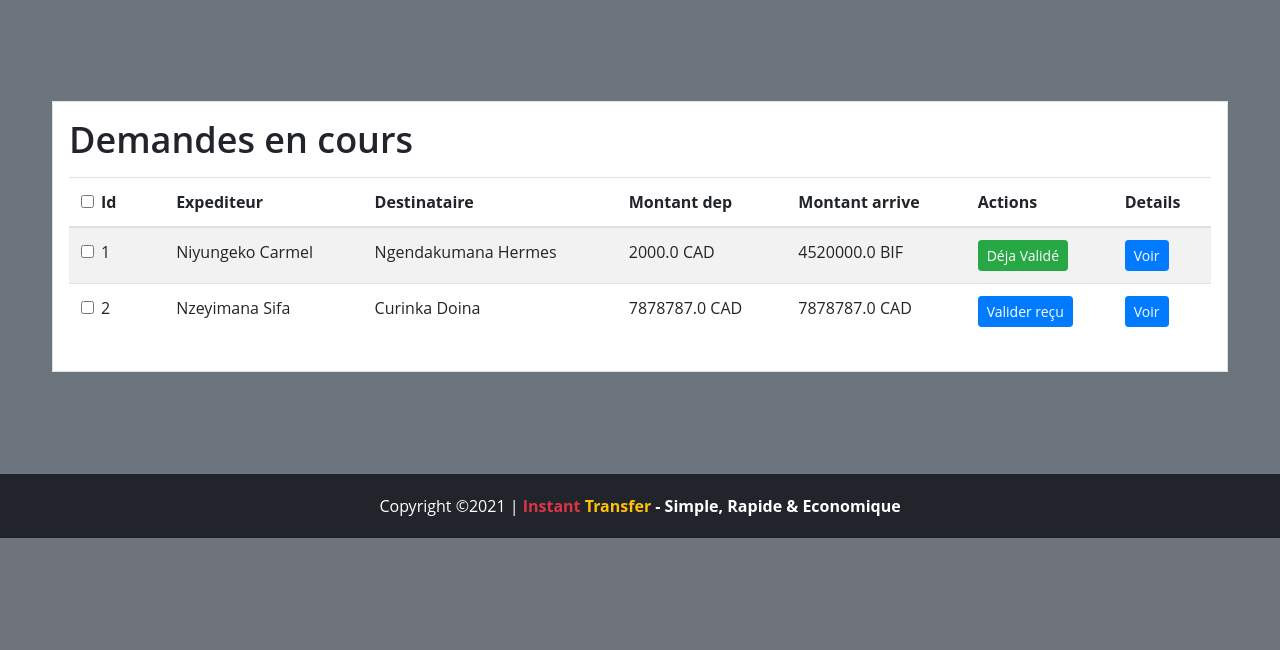
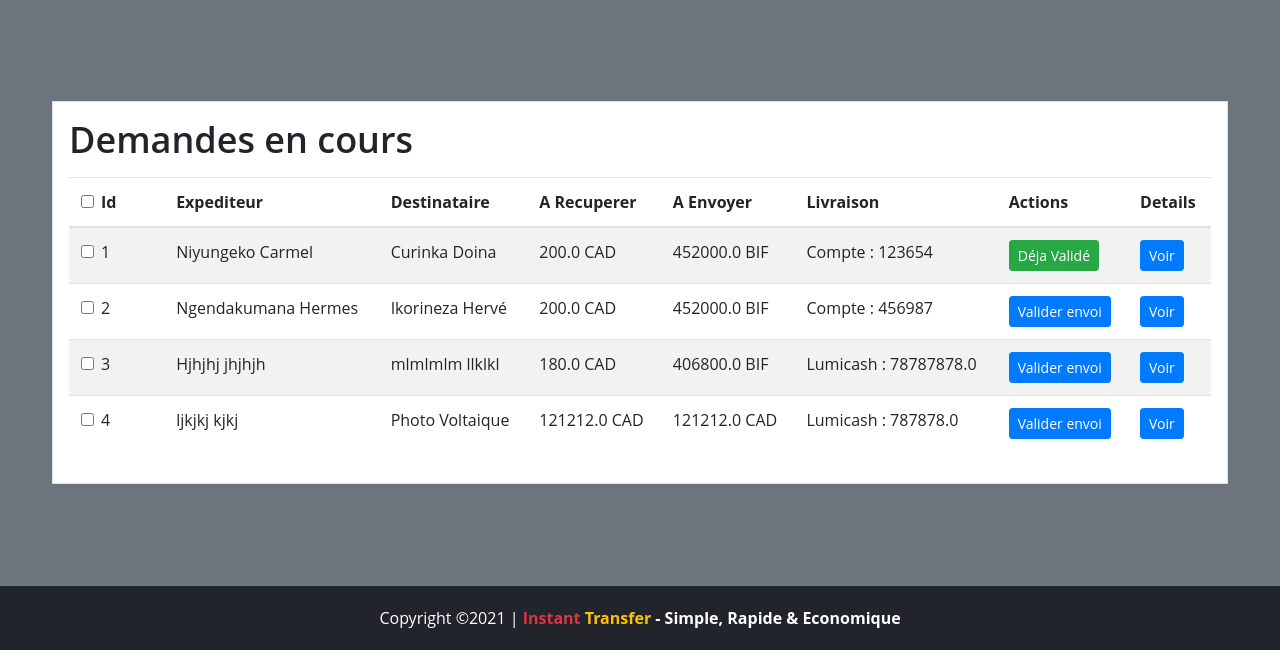
Before and after one commit to ArtcalO/currencyConverter, a Django app: page /requests/ in a window 1280 px wide. Shown: the part 404-1054 px from the top of the page. Before the commit the page ends 942 px from the top, so only its background shows below. Run offline with Django 3.2, Linux system fonts and the light colour scheme; a user stored in the database is signed in; data comes from the database, SQL or seed files in the repository; some libraries are stand-ins or nearby versions.

Commit message:
adding separated modal

```diff
--- a/currencyConverter/templates/requests.html
+++ b/currencyConverter/templates/requests.html
@@ -34,8 +34,9 @@
                             </th>
                             <th>Expediteur</th>
                             <th>Destinataire</th>
-                            <th>Montant dep</th>
-                            <th>Montant arrive</th>
+                            <th>A Recuperer</th>
+                            <th>A Envoyer</th>
+                            <th>Livraison</th>
                             <th>Actions</th>
                             <th>Details</th>
                         </tr>
@@ -51,28 +52,43 @@
                                 </td>
                                 <td >{{ tracking.senderFullName }}</td>
                                 <td >{{ tracking.recieverFullName }}</td>
-                                <td >{{ tracking.montantDepart }}</td>
-                                <td >{{ tracking.montantArrive }}</td>
+                                <td >{{ tracking.montantRecuAdmin }}</td>
+                                <td >{{ tracking.montantArriveAdmin }}</td>
                                 <td >
-                                    <form>
+                                    {% if tracking.lumicash %}
+                                        Lumicash : {{ tracking.lumicash }}
+                                    {% endif %}
+                                    {% if tracking.ecocash %}
+                                        Ecocash : {{ tracking.ecocash }}
+                                    {% endif %}
+
+                                    {% if tracking.account_number %}
+                                        Compte : {{ tracking.account_number }}
+                                    {% endif %}
+
+                                    {% if tracking.tel_livraison %}
+                                        Livraison : {{ tracking.tel_livraison }}
+                                    {% endif %}
+                                </td>
+                                <td >
                                     {% if  not tracking.validated1 %}
-                                            <a href="{% url 'recu' tracking.id %}" class="btn btn-primary btn-sm">Valider reçu</a>
+                                        <a href="{% url 'recu' tracking.id %}" class="btn btn-primary btn-sm">Valider recu</a>
+
                                     {% endif %}
                                     {% if tracking.validated1 and not tracking.validated2 %}
                                         <a href="{% url 'envoi' tracking.id %}" class="btn btn-primary btn-sm">Valider envoi</a>
                                     {% endif %}
                                     {% if tracking.validated1 and tracking.validated2 %}
-                                            <button class="btn btn-success btn-sm" >Déja Validé</button>
+                                        <div  class="btn btn-success btn-sm" >Déja Validé</div>
                                     {% endif %}
-                                    </form>
                                     </td>
                                 <td >
-                                    <button type="button" class="btn btn-primary btn-sm" data-toggle="modal" data-target="#pendingModal">
+                                    <button type="button" class="btn btn-primary btn-sm" data-toggle="modal" data-target="#pendingModal{{ tracking.id }}">
                                 Voir
                               </button>
                                 </td>
                             </tr>
-                                <div class="modal" id="pendingModal">
+                                <div class="modal" id="pendingModal{{ tracking.id }}">
                                   <div class="modal-dialog ">
                                     <div class="modal-content">
 
@@ -88,14 +104,21 @@
                                             <div class="card">
                                                 <div class="card-header">
                                                     Date
-                                                    <strong>01/01/01/2018</strong>
-                                                    <span class="float-right"> <strong>Status:</strong> Pending</span>
+                                                    <strong>{{ tracking.date }}</strong>
+                                                    <span class="float-right"> <strong>Status:</strong>
+                                                        {% if not tracking.validated1  or not tracking.validated2 %}
+                                                            Non validé
+                                                        {% endif %}
+                                                        {% if  tracking.validated1  or tracking.validated2 %}
+                                                            Validé
+                                                        {% endif %}
+                                                     </span>
 
                                                 </div>
                                                 <div class="card-body">
-                                                    <div class="row mb-4">
+                                                    <div class="row">
                                                         <div class="col-sm-6">
-                                                            <h6 class="mb-3">De la part de :</h6>
+                                                            <h6 class="mb-1">De la part de :</h6>
                                                             <div>
                                                                 <strong>{{ tracking.senderFullName }}</strong>
                                                             </div>
@@ -105,7 +128,7 @@
                                                         </div>
 
                                                         <div class="col-sm-6">
-                                                            <h6 class="mb-3">Vers : </h6>
+                                                            <h6 >Vers : </h6>
                                                             <div>
                                                                 <strong>{{ tracking.recieverFullName }}</strong>
                                                             </div>
@@ -117,7 +140,35 @@
                                                 </div>
                                             </div>
                                             <hr>
-                                            <h6>Holla</h6>
+                                            <p>Montant envoyé client :......................... <strong>{{ tracking.montantDepart }}</strong></p>
+                                            <p>Montant à rendre :......................... <strong>{{ tracking.montantArrive }}</strong></p>
+                                            <hr>
+
+                                            <p>Montant recu admin :......................... <strong>{{ tracking.montantRecuAdmin }}</strong></p>
+                                            <p>Montant à rendre :......................... <strong>{{ tracking.montantArriveAdmin }}</strong></p>
+                                            <hr>
+
+                                            <p>Deatil Transfert</p>
+                                            {% if tracking.lumicash %}
+
+                                                <p>Lumicash :......................... <strong>{{ tracking.lumicash }}</strong></p>
+                                                <p>Nom lumicash :......................... <strong>{{ tracking.lumicash_holder }}</strong></p>
+
+                                            {% endif %}
+                                            {% if tracking.ecocash %}
+                                                <p>Lumicash :......................... <strong>{{ tracking.ecocash }}</strong></p>
+                                                <p>Nom ecocash :......................... <strong>{{ tracking.ecocash_holder }}</strong></p>
+                                            {% endif %}
+
+                                            {% if tracking.account_number %}
+                                                <p>N° Compte :......................... <strong>{{ tracking.account_number }}</strong></p>
+                                                <p>Nom Compte :......................... <strong>{{ tracking.account_holder }}</strong></p>
+                                                <p>Nom Banque :......................... <strong>{{ tracking.bank_name }}</strong></p>
+                                            {% endif %}
+
+                                            {% if tracking.tel_livraison %}
+                                                <p>Livraison :......................... <strong>{{ tracking.tel_livraison }}</strong></p>
+                                            {% endif %}
                                             </div>
                                         </div>
                                     </div>
--- a/currencyConverter/urls.py
+++ b/currencyConverter/urls.py
@@ -16,7 +16,7 @@ urlpatterns = [
 	path('step2/', views.step2, name='step2'),
 	path('step3/', views.step3, name='step3'),
 	path('requests/', views.requests, name='requests'),
-	path('valid1/<int:id>', views.validerRecu, name='recu'),
-	path('valid2/<int:id>', views.validerEnvoie, name='envoi')
+	path('_Pmo_Px/<int:id>', views.validerRecu, name='recu'),
+	path('_Qkld_mb/<int:id>', views.validerEnvoie, name='envoi')
 
 ]
--- a/currencyConverter/views.py
+++ b/currencyConverter/views.py
@@ -31,17 +31,27 @@ def index(request):
 			return redirect(choice)
 	return render(request, template_name, locals())
 
+@login_required(login_url=('login'))
 def requests(request):
 	trackings = Tracking.objects.all()
 
 	return render(request, 'requests.html', locals())
 
+@login_required(login_url=('login'))
 def validerRecu(request, id):
 	track = Tracking.objects.get(id=id)
-	track.validated1 = True
-	track.save()
-	return redirect(requests)
+	valid_form = ValidationForm(request.POST or None, initial={'amount':track.amount_in})
+	if valid_form.is_valid():
+		valid = valid_form.cleaned_data
+		track.amount_in_recieve = valid['amount']
+		track.amount_out_deliver = float(valid['amount'])*(splitData(track.currency_in.usd_value)/splitData(track.currency_out.usd_value))
+		track.motif_validate1 = valid['motif_validate1']
+		track.validated1 = True
+		track.save()
+		return redirect(requests)
+	return render(request, 'valider_modal.html', locals())
 
+@login_required(login_url=('login'))
 def validerEnvoie(request, id):
 	track = Tracking.objects.get(id=id)
 	track.validated2 = True
@@ -105,6 +115,7 @@ def step3(request):
 				phone_reciever = step_2['number'],
 				)
 			tracking_obj.ecocash = eco_form['ecocash']
+			tracking_obj.ecocash_holder = eco_form['ecocash_holder']
 			tracking_obj.save()
 			return redirect(index)
 
@@ -135,6 +146,7 @@ def step3(request):
 				phone_reciever = step_2['number'],
 				)
 			tracking_obj.lumicash = lumicash_data['lumicash']
+			tracking_obj.lumicash_holder = lumicash_data['lumicash_holder']
 			tracking_obj.save()
 			return redirect(index)
 
@@ -165,7 +177,6 @@ def step3(request):
 				phone_reciever = step_2['number'],
 				)
 			tracking_obj.tel_livraison=livraison_data['tel_livraison']
-			tracking_obj.domicile_livraison=livraison_data['domicile_livraison']
 			tracking_obj.save()
 			return redirect(index)
 
```
Also changed, not shown: currencyConverter/forms.py (+29 -19 lines), currencyConverter/models.py (+11 -1 lines), currencyConverter/templates/valider_modal.html (added, +43 -0 lines), db.sqlite3. Lines whose indentation alone changed are shown as unchanged.
